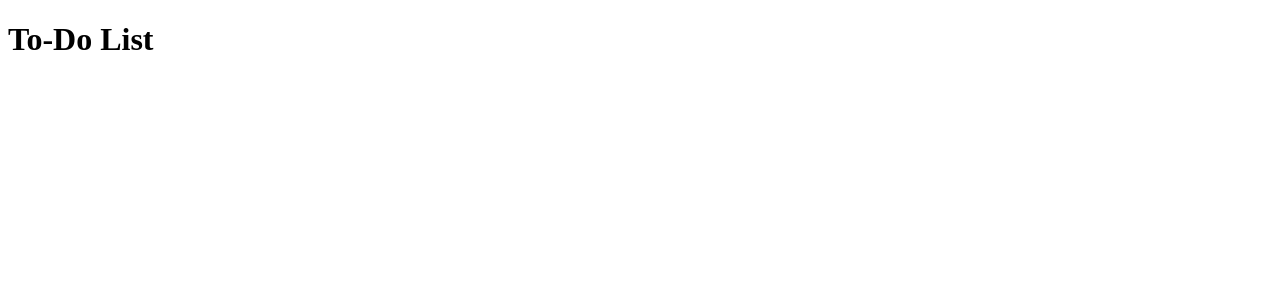
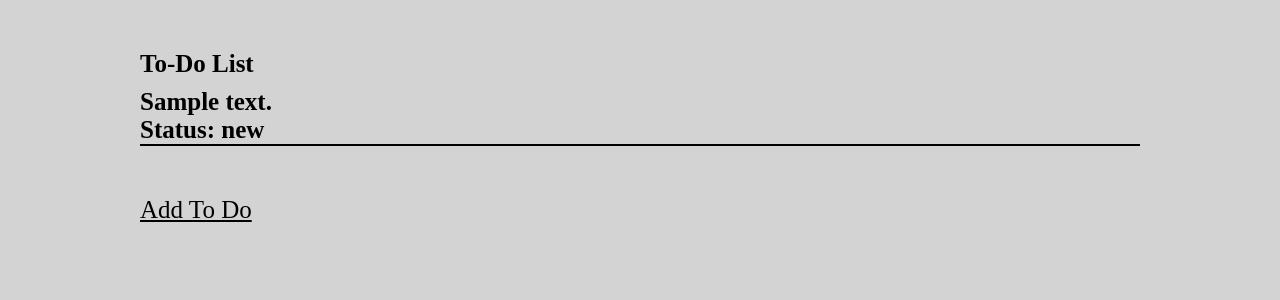
Before and after one commit to AlibekBeket/homework_52_alibek_beket, a Django app: page / in a window 1280 px wide. Before the commit the part shown is almost empty. Shown: the top 300 px of the page. Run offline with Django 4.2, Linux system fonts and the light colour scheme; tables that the repository leaves empty hold one stand-in row (values such as "Sample post").

Commit message:
Сделал главную страницу и добавил add_view

```diff
--- /dev/null
+++ b/app/static/css/home_page.css
@@ -0,0 +1,21 @@
+*{
+    margin: 0 auto;
+    padding: 0;
+    font-size: 25px;
+    background-color: LightGrey;
+}
+body{
+    text-align: left;
+    max-width: 1000px;
+    margin-top: 50px;
+}
+.to_do_row{
+    margin-top: 10px;
+    border-bottom: 2px solid black;
+}
+.add_link_block{
+    margin-top: 50px;
+}
+.add_link{
+    color: black;
+}
--- a/app/to_do_list/templates/home_page.html
+++ b/app/to_do_list/templates/home_page.html
@@ -1,10 +1,18 @@
+{% load static %}
 <!DOCTYPE html>
 <html lang="en">
 <head>
     <meta charset="UTF-8">
+    <link rel="stylesheet" href="{% static 'css/home_page.css' %}">
     <title>To-Do List</title>
 </head>
 <body>
-<h1>To-Do List</h1>
+    <h1>To-Do List</h1>
+    {% for to_do in to_do_list %}
+    <h2 class="to_do_row">{{ to_do.description }}<br>Status: {{ to_do.status }}</h2>
+    {% endfor %}
+    <div class="add_link_block">
+        <a class="add_link" href="/to_do/add">Add To Do</a>
+    </div>
 </body>
 </html>
--- a/app/to_do_list/urls.py
+++ b/app/to_do_list/urls.py
@@ -1,7 +1,8 @@
 from django.urls import path
 
-from to_do_list.views.to_do_list import home_view
+from to_do_list.views.to_do_list import *
 
 urlpatterns = [
-    path('', home_view)
+    path('', home_view),
+    path('to_do/add/', add_view)
 ]
--- a/app/to_do_list/views/to_do_list.py
+++ b/app/to_do_list/views/to_do_list.py
@@ -1,6 +1,15 @@
 from django.core.handlers.wsgi import WSGIRequest
 from django.shortcuts import render
 
+from to_do_list.models import ToDo
+
 
 def home_view(request: WSGIRequest):
-    return render(request, 'home_page.html')
+    to_do_list = ToDo.objects.all()
+    context = {
+        'to_do_list': to_do_list
+    }
+    return render(request, 'home_page.html', context=context)
+
+def add_view(request: WSGIRequest):
+    return render(request, 'add_page.html')
```
Also changed, not shown: app/to_do_list/templates/add_page.html (added, +10 -0 lines).
